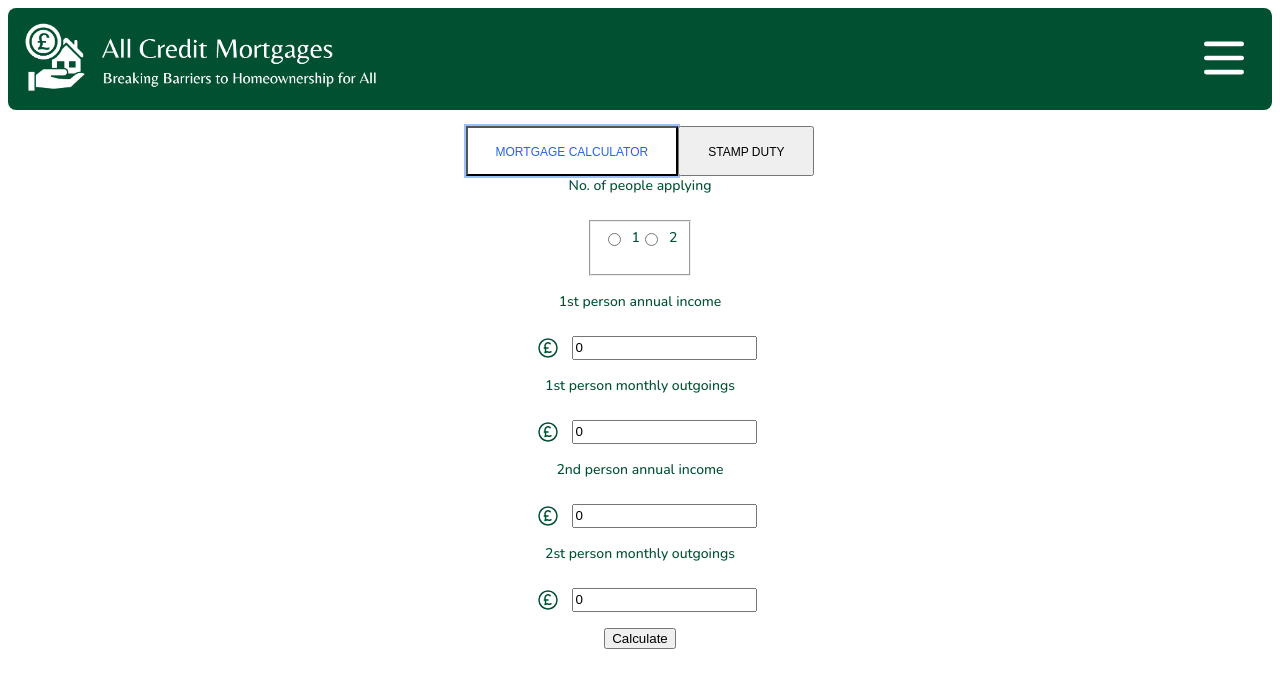
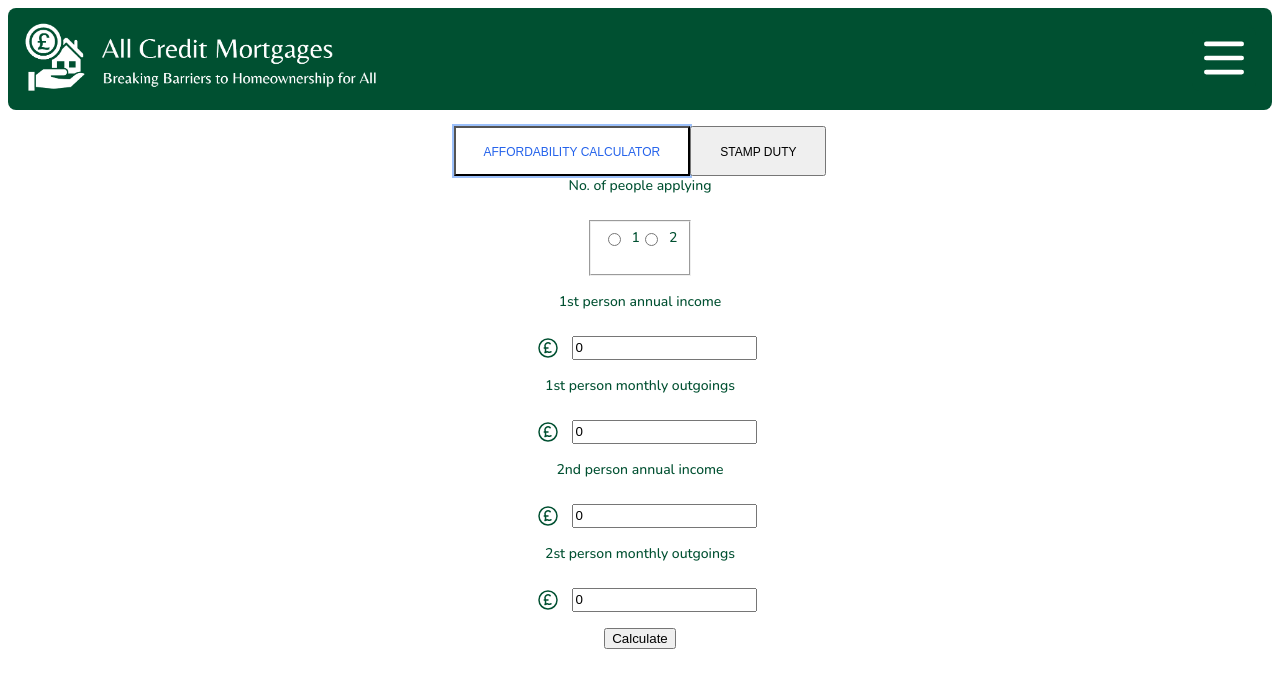
Before and after one commit to math121/tamil-mortgages, a React (Vite) app: page /calculator in a window 1280 px wide. Shown: the top 688 px of the page. Built offline with nearby package versions, Linux system fonts and the light colour scheme; the HTML template or start-up script is replaced by a standard one; a web font is replaced by a local one.

Commit message:
Change mortgage calculator to affordability calculator

```diff
--- a/src/pages/CalculatorsPage.tsx
+++ b/src/pages/CalculatorsPage.tsx
@@ -14,7 +14,7 @@ export const CalculatorsPage = () => {
           } `}
           onClick={() => setActiveTab(0)}
         >
-          Mortgage calculator
+          Affordability calculator
         </button>
         <button
           className={`block px-7 pb-3.5 pt-4 text-xs uppercase hover:bg-blue-300 focus:ring-2 focus:bg-white focus:text-blue-600 ${
--- a/src/pages/MainPage.tsx
+++ b/src/pages/MainPage.tsx
@@ -60,7 +60,7 @@ export const MainPage = () => {
             className="p-2 rounded-full text-white bg-dark-green cursor-pointer hover:bg-light-green lg:text-lg"
             onClick={() => navigate({ to: "/calculator" })}
           >
-            Mortgage calculator
+            Affordability calculator
           </button>
           <button
             className="p-2 rounded-full text-white bg-dark-green cursor-pointer hover:bg-light-green lg:text-lg"
```
